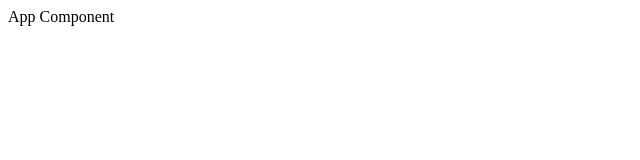
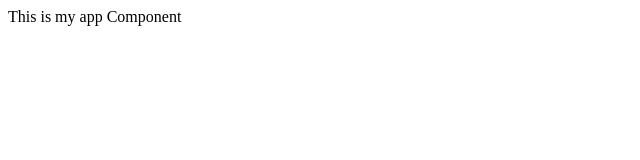
Before and after one commit to Sasha411/Voice_Prescription, a React (Create React App) app: page / in a window 1280 px wide. Shown: the top 160 px of the page, without its empty margins (0-640 px from the left). Built offline with nearby package versions, Linux system fonts and the light colour scheme.

Commit message:
App component changed

```diff
--- a/src/components/App.js
+++ b/src/components/App.js
@@ -4,7 +4,7 @@ export class App extends Component {
     render() {
         return (
             <div>
-                App Component
+                This is my app Component
             </div>
         )
     }
```
